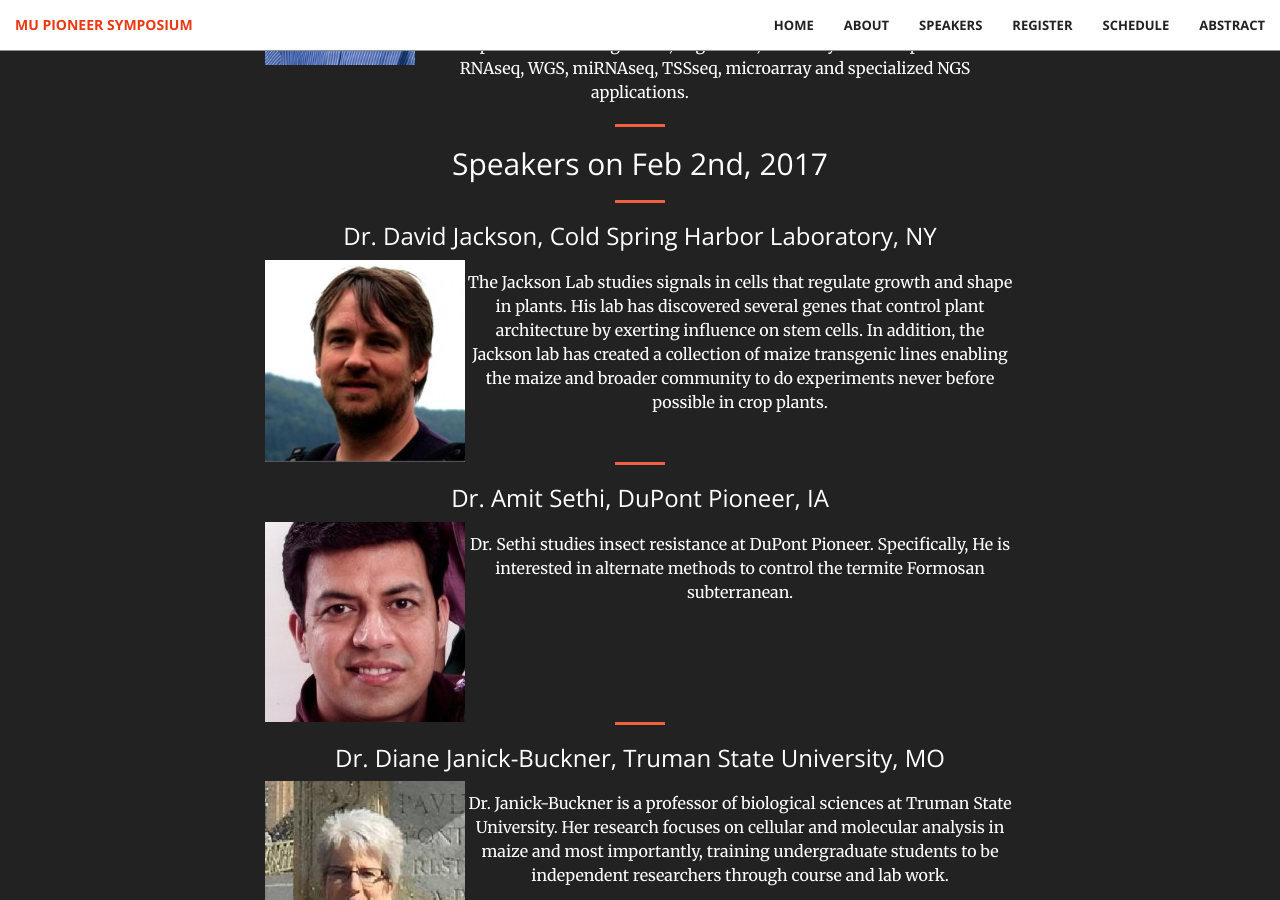
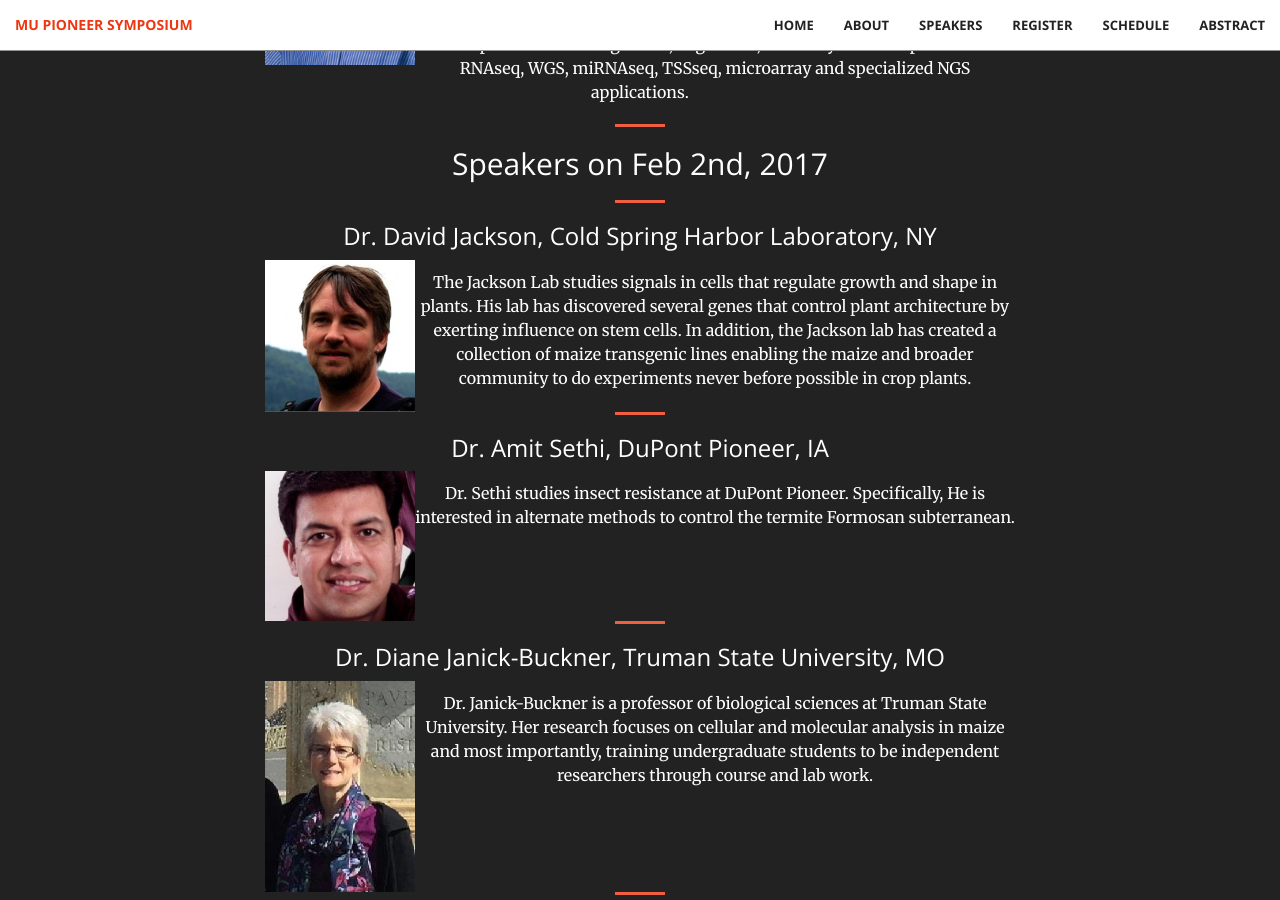
Before and after one commit to mupioneersymposium/mupioneersymposium.github.io, a Jekyll site: the page built from speakers.md, in a window 1280 px wide and 900 px high, scrolled down 354 px. Built offline with Jekyll 4.4.1, drawn with Linux system fonts in a browser that asks for light colours.

Commit message:
Update speakers.md

```diff
--- a/speakers.md
+++ b/speakers.md
@@ -16,7 +16,7 @@ Dr. Hayes is a team leader for genomics operations and protein structure analysi
 
 ### Dr. David Jackson, Cold Spring Harbor Laboratory, NY
 
-<img src="/img/speaker1.jpeg" alt="Dr. David Jackson Photo" width="200px" style="float: left" />
+<img src="/img/speaker1.jpeg" alt="Dr. David Jackson Photo" width="150px" style="float: left" />
 
 The Jackson Lab studies signals in cells that regulate growth and shape in plants. His lab has discovered several genes that control plant architecture by exerting influence on stem cells. In addition, the Jackson lab has created a collection of maize transgenic lines enabling the maize and broader community to do experiments never before possible in crop plants.
 
@@ -25,7 +25,7 @@ The Jackson Lab studies signals in cells that regulate growth and shape in plant
 
 ### Dr. Amit Sethi, DuPont Pioneer, IA
 
-<img src="/img/speaker2.png" alt="Dr. Amit Sethi Photo" width="200px" style="float: left" />
+<img src="/img/speaker2.png" alt="Dr. Amit Sethi Photo" width="150px" style="float: left" />
 
 Dr. Sethi studies insect resistance at DuPont Pioneer. Specifically, He is interested in alternate methods to control the termite Formosan subterranean.
 
@@ -34,7 +34,7 @@ Dr. Sethi studies insect resistance at DuPont Pioneer. Specifically, He is inter
 
 ### Dr. Diane Janick-Buckner, Truman State University, MO
 
-<img src="/img/jb2.JPG" alt="Dr. Diane Janick-Buckner" width="200px" style="float: left" />
+<img src="/img/jb2.JPG" alt="Dr. Diane Janick-Buckner" width="150px" style="float: left" />
 
 Dr. Janick-Buckner is a professor of biological sciences at Truman State University. Her research focuses on cellular and molecular analysis in maize and most importantly, training undergraduate students to be independent researchers through course and lab work.
 
@@ -42,7 +42,7 @@ Dr. Janick-Buckner is a professor of biological sciences at Truman State Univers
 
 ### Dr. Gary Stacey, University of Missouri, MO
 
-<img src="/img/speaker3.jpeg" alt="Dr. Gary Stacey Photo" width="200px" style="float: left" />
+<img src="/img/speaker3.jpeg" alt="Dr. Gary Stacey Photo" width="150px" style="float: left" />
 
 The Stacey lab focuses on many different aspects of soybean biology including: understanding host-microbe interactions, specifically the symbiosis between a nitrogen fixing bacteria, Bradyrhizobium japonica and soybean, the role of extracellular ATP and peptide transport in plant growth and development, genomics, and biotechnology.
 
@@ -50,7 +50,7 @@ The Stacey lab focuses on many different aspects of soybean biology including: u
 
 ### David Chappell, Monsanto Company, MO
 
-<img src="/img/davidC.JPG" alt="David Chappell Photo" width="200px" style="float: left" />
+<img src="/img/davidC.JPG" alt="David Chappell Photo" width="150px" style="float: left" />
 
 David Chappell’s master’s research focuses on understanding the potential of using physiological traits as an indirect selection criteria for yield. In addition, David works with a wide array of plant pathogens in various crop species including powdery mildew in cucurbits and Septoria diseases in wheat.
 
```
